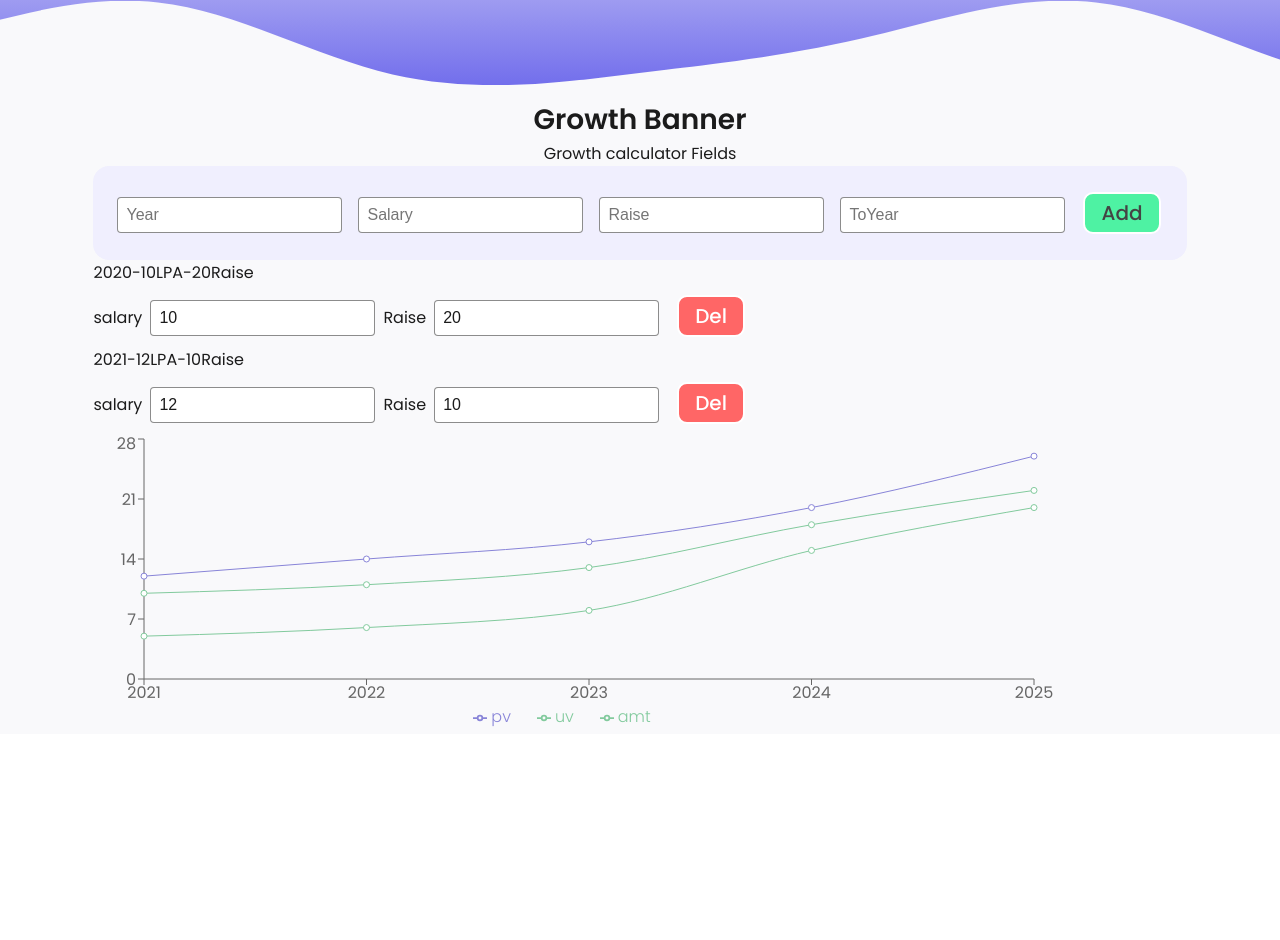
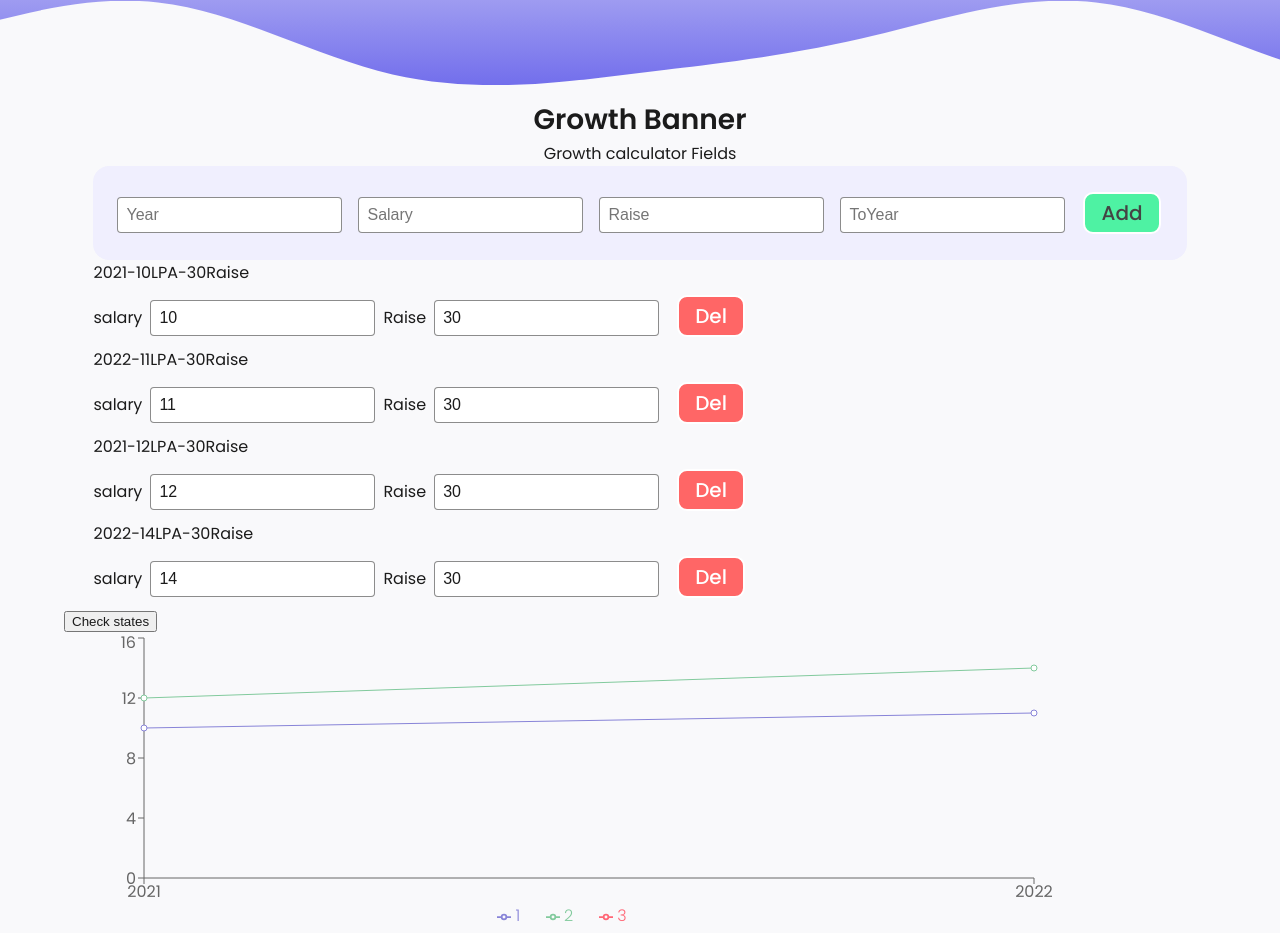
Before and after one commit to ritveak/Growth-chart, a React (Create React App) app in the folder growth-chart/: page /growthCalculator in a window 1280 px wide. Shown: the part 465-1405 px from the top of the page. Before the commit the page ends 1206 px from the top, so only its background shows below. Built offline with nearby package versions, Linux system fonts and the light colour scheme.

Commit message:
data transformation and 2D array ingestion implemented

```diff
--- a/growth-chart/src/myComponents/growthChartTool/ChartData.js
+++ b/growth-chart/src/myComponents/growthChartTool/ChartData.js
@@ -1,25 +1,62 @@
-const chartData= {datasets:[
-  {
-    label: "Dataset 1 ",
-    backgroundColor: "rgb(255, 99, 132,0.5)",
-    borderColor: "rgb(255, 99, 132)",
-    data: [
-      { x: "2020", y: 10 },
-      { x: "2021", y: 11.5 },
-      { x: "2022", y: 15.5 }
-    ]
-  },
-  {
-    label: "Dataset 1 ",
-    backgroundColor: "rgb(54, 162, 235,0.5)",
-    borderColor: "rgb(54, 162, 235)",
+const chartData = [
+  //0
+    [
+        //0
+      {
+          "year":2021,
+          "sal":10,
+          "raise":30,
+      },
+      //1
+      {
+          "year":2022,
+          "sal":11,
+          "raise":30,
+      },
 
-    data: [
-      { x: "2020", y: 8 },
-      { x: "2021", y: 12 },
-      { x: "2022", y: 20.5 }
-    ]
-  }
-]};
+  ],
+    //1
+  [
+      //0
+      {
+          "year":2021,
+          "sal":12,
+          "raise":30,
+      },
+      //1
+      {
+          "year":2022,
+          "sal":14,
+          "raise":30,
+      }
+  ]
+];
 
   export default chartData;
+
+
+
+
+
+
+
+
+
+//   {
+//       //Key: value
+//       "2021":[10,12],
+//       "2022":[11,14]
+//   }
+
+//   const cdata = [
+//     {
+//       year: "2021",
+//       1: 10,
+//       2: 12,
+//     },
+//     {
+//       year: "2022",
+//       1: 11,
+//       2: 14,
+//     }
+// ]
--- a/growth-chart/src/myComponents/growthChartTool/GrowthChart.js
+++ b/growth-chart/src/myComponents/growthChartTool/GrowthChart.js
@@ -8,46 +8,78 @@ import {
   Tooltip,
   Legend
 } from "recharts";
-const data = [
+
+const cdata = [
   {
-    name: "2021",
-    uv: 10,
-    pv: 12,
-    amt: 5
+    year: "2021",
+    1: 10,
+    2: 12,
   },
   {
-    name: "2022",
-    uv: 11,
-    pv: 14,
-    amt: 6
+    year: "2022",
+    1: 11,
+    2: 14,
   },
-  {
-    name: "2023",
-    uv: 13,
-    pv: 16,
-    amt: 8
-  },
-  {
-    name: "2024",
-    uv: 18,
-    pv: 20,
-    amt: 15
-  },
-  {
-    name: "2025",
-    uv: 22,
-    pv: 26,
-    amt: 20
-  },
+  // {
+  //   year: "2023",
+  //   1: 13,
+  //   2: 16,
+  // },
+  // {
+  //   year: "2024",
+  //   1: 18,
+  //   2: 20,
+  // },
+  // {
+  //   year: "2025",
+  //   1: 22,
+  //   2: 26,
+  // },
 ];
-const GrowthChart = ({chartData}) => {
-    return (
+
+
+const GrowthChart = ({data,dataUpdater}) => {
+  console.log(data);
+
+
+const getData=()=>{
+    var yearMap = new Map();
+    for(var i =0;i<data.length;i++){
+      for(var j=0;j<data[i].length;j++){
+        var year = data[i][j].year;
+        var sal = data[i][j].sal;
+        if(yearMap.get(year)){
+          var salArray = yearMap.get(year);
+          salArray.push(sal);
+          yearMap.set(year,salArray);
+
+        }else{
+          yearMap.set(year,[sal]);
+        }
+      }
+    }
+
+    var formattedData = [];
+    yearMap.forEach((value,key)=>{
+      var obj = {};
+      obj["year"] = key;
+      for(var i =0;i<value.length;i++){
+        obj[i+1]=value[i];
+      }
+      formattedData.push(obj);
+
+    });
+    return formattedData;
+
+}
+  return (
         <div className="chartContainer">
           <div className="chart">
+            <button onClick={getData} >Check states</button>
           <LineChart
       width={1000}
       height={300}
-      data={data}
+      data={getData()}
       margin={{
         top: 5,
         right: 30,
@@ -56,13 +88,13 @@ const GrowthChart = ({chartData}) => {
       }}
     >
       {/* <CartesianGrid strokeDasharray="3 3" /> */}
-      <XAxis dataKey="name" />
+      <XAxis dataKey="year" />
       <YAxis />
       <Tooltip />
       <Legend />
-      <Line type="monotone" dataKey="pv" stroke="#8884d8" activeDot={{ r: 8 }}/>
-      <Line type="monotone" dataKey="uv" stroke="#82ca9d" />
-      <Line type="monotone" dataKey="amt" stroke="#82ca9d" />
+      <Line type="monotone" dataKey="1" stroke="#8884d8" activeDot={{ r: 8 }}/>
+      <Line type="monotone" dataKey="2" stroke="#82ca9d" />
+      <Line type="monotone" dataKey="3" stroke="#FF6676" />
 
     </LineChart>
           </div>
--- a/growth-chart/src/myComponents/growthChartTool/GrowthChartToolPage.js
+++ b/growth-chart/src/myComponents/growthChartTool/GrowthChartToolPage.js
@@ -1,4 +1,4 @@
-import React from 'react'
+import React ,{useState} from 'react'
 import Banner from '../common/Banner';
 import GrowthChart from './GrowthChart';
 import chartData from './ChartData';
@@ -7,6 +7,8 @@ import '../growthChartTool/GrowthChartToolPage.css'
 // const [data,setMenu] = useState(chartData);
 
 const GrowthChartToolPage = () => {
+
+    const [rowsData,setRowsData] = useState(chartData);
 
 const bannerData =
     {
@@ -22,8 +24,8 @@ const bannerData =
             <Banner data={bannerData} />
             <div className='growthFormTitle'>Growth Banner</div>
             <div className='growthFormsubTitle'>Growth calculator Fields</div>
-            <Rows chartData={chartData} />
-            <GrowthChart chartData={chartData}  />
+            <Rows data={rowsData} dataUpdater={setRowsData} />
+            <GrowthChart  data={rowsData} dataUpdater={setRowsData}  />
 
         </div>
     )
--- a/growth-chart/src/myComponents/growthChartTool/Rows.js
+++ b/growth-chart/src/myComponents/growthChartTool/Rows.js
@@ -2,44 +2,47 @@ import React,{useState} from 'react'
 import Row from './Row';
 import '../growthChartTool/Rows.css'
 
-const Rows = (chartData) => {
-    const rdata = [{year:2020,sal:10, raise:20},{year:2021,sal:12,raise:10}];
-    const [rowsData,setRowsData] = useState(rdata);
+const Rows = ({data, dataUpdater}) => {
+
+    // const rdata = [{year:2020,sal:10, raise:20},{year:2021,sal:12,raise:10}];
+    console.log(data);
+    // console.log(chartData.chartData[0]);
+
     const [year,setYear] = useState();
     const [sal,setSal] = useState();
     const [raise,setRaise] = useState();
     const [toYear,setToYear] = useState();
 
 
-    const updateSalary=(event,index)=>{
-        var updatedRowsData =[...rowsData];
-        updatedRowsData[index].sal= parseInt(event.target.value);
-        setRowsData(updatedRowsData);
+    const updateSalary=(event,index,position)=>{
+        var updatedRowsData =[...data];
+        updatedRowsData[position][index].sal= parseInt(event.target.value);
+        dataUpdater(updatedRowsData);
         console.log(event.target.value);
     }
-    const updateRaise=(event,index)=>{
-        var updatedRowsData =[...rowsData];
-        updatedRowsData[index].raise= parseInt(event.target.value);
-        setRowsData(updatedRowsData);
+    const updateRaise=(event,index,position)=>{
+        var updatedRowsData =[...data];
+        updatedRowsData[position][index].raise= parseInt(event.target.value);
+        dataUpdater(updatedRowsData);
     }
 
-    const deleteRow=(index)=>{
-        let updatedRowsData = [...rowsData];
-        updatedRowsData.splice(index,1);
-        setRowsData(updatedRowsData);
+    const deleteRow=(index,position)=>{
+        let updatedRowsData = [...data];
+        updatedRowsData[position].splice(index,1);
+        dataUpdater(updatedRowsData);
     }
 
     const addRow=()=>{
-        let updatedRowsData = [...rowsData];
+        let updatedRowsData = [...data];
         var newRow = {};
         newRow.year = year;
         newRow.sal = sal;
         newRow.raise = raise;
-        updatedRowsData.push(newRow)
-        setRowsData(updatedRowsData);
+        updatedRowsData[0].push(newRow)
+        dataUpdater(updatedRowsData);
         // setLastChanged(new Date()+"Added new row.")
         setTimeout(1000);
-        console.log(rowsData)
+        console.log(data)
     }
 
     return (
@@ -52,17 +55,29 @@ const Rows = (chartData) => {
 
             <button className='btn' onClick={addRow}>Add</button>
             </div>
-            {rowsData.map( (currElement,index)=>{
-                return <Row key={index}
-                year={currElement.year}
-                sal ={currElement.sal}
-                raise = {currElement.raise}
-                deleteRow ={()=>{deleteRow(index)}}
-                updateSalary = {(event)=>{updateSalary(event,index)}}
-                updateRaise = {(event)=>{updateRaise(event,index)}}
+            {
+                data.map((element,position) =>
+                {
+                    return(<>
+                                {/* <button onClick={addRow(position)}>Add row in {position}</button> */}
 
-                />
-            } )}
+                            {
+                                element.map( (currElement,index)=>
+                                {
+                                    return <Row key={index}
+                                    year={currElement.year}
+                                    sal ={currElement.sal}
+                                    raise = {currElement.raise}
+                                    deleteRow ={()=>{deleteRow(index,position)}}
+                                    updateSalary = {(event)=>{updateSalary(event,index,position)}}
+                                    updateRaise = {(event)=>{updateRaise(event,index,position)}}
+                                    />
+                                })
+                            }
+                        </>)
+
+                })
+            }
 
 
         </div>
```
